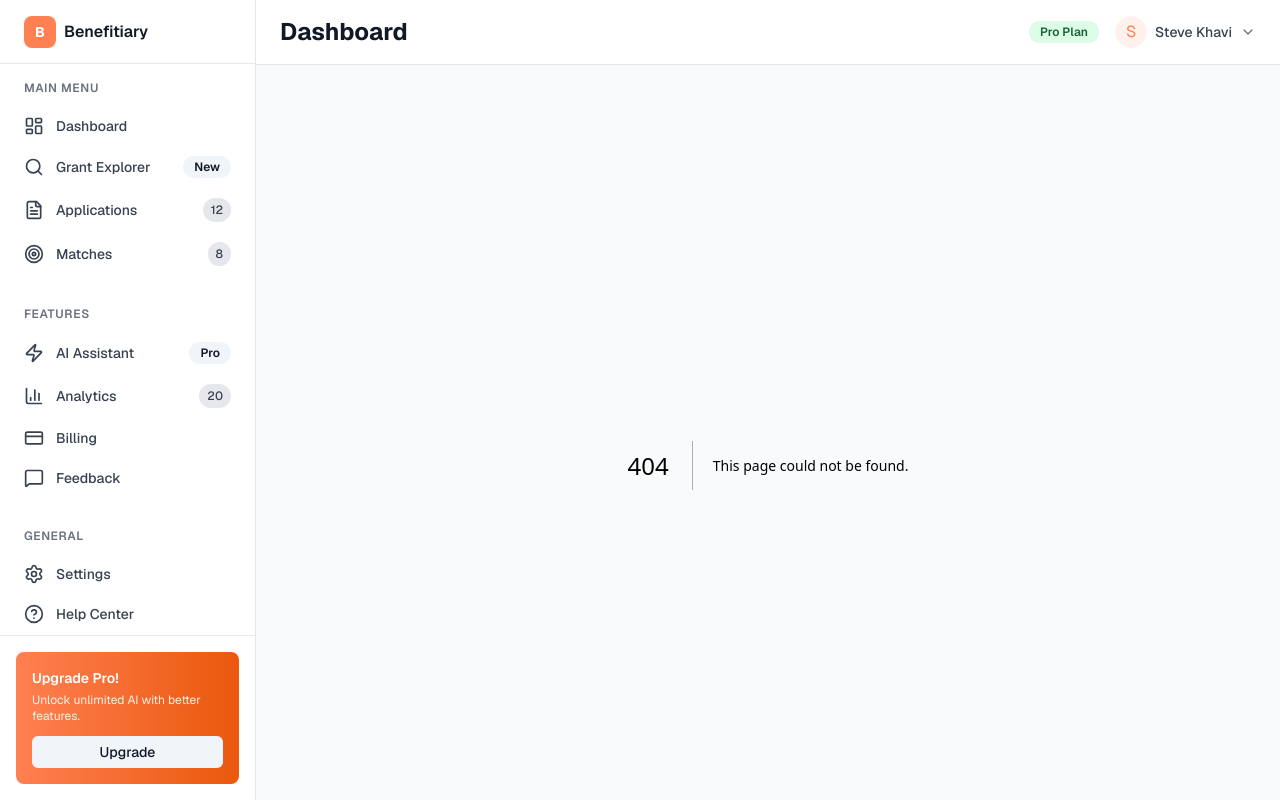
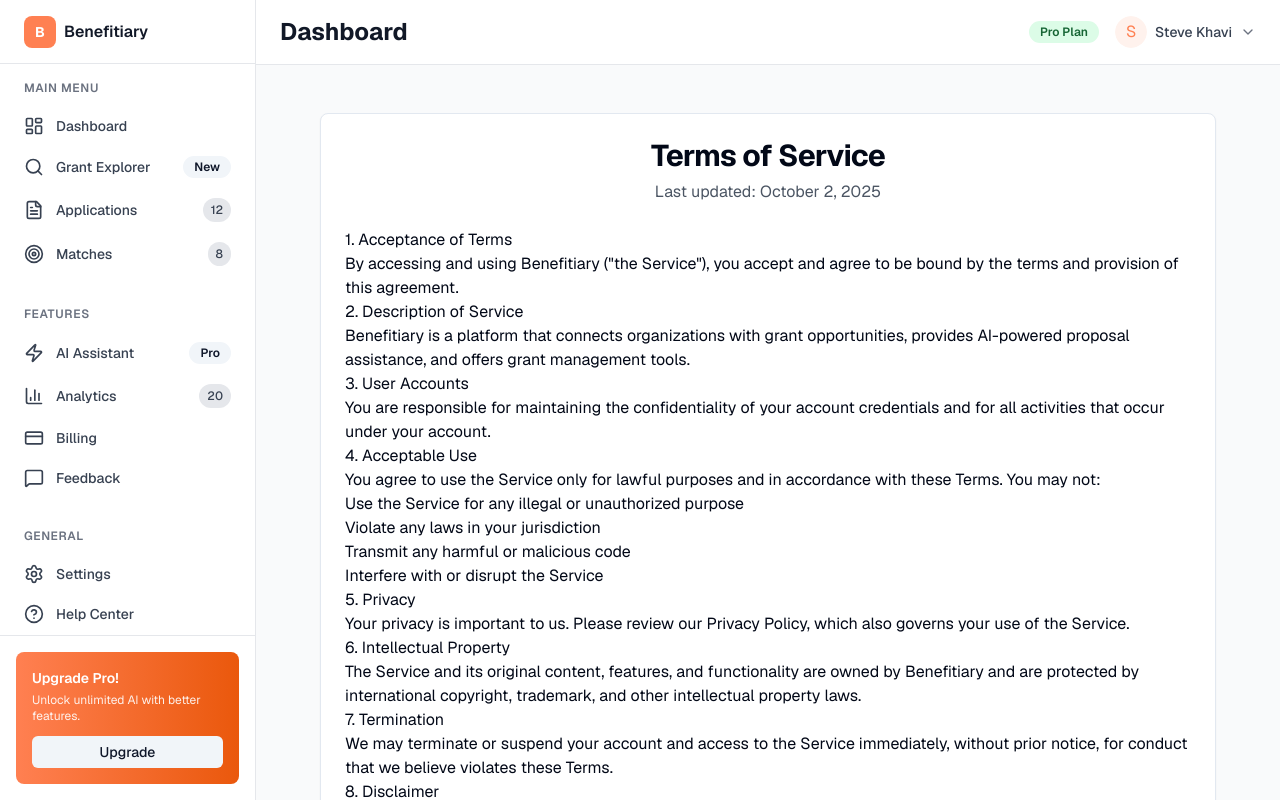
Before and after one commit to iamkhavi/benefitiary, a Next.js app: page /terms in a window 1280 px wide. Before the commit this address had no page. Built offline with nearby package versions, Linux system fonts and the light colour scheme.

Commit message:
Add privacy and terms pages, update auth page links

```diff
--- a/src/app/auth/login/page.tsx
+++ b/src/app/auth/login/page.tsx
@@ -10,6 +10,7 @@
 import { Label } from "@/components/ui/label";
 import { Card, CardContent, CardDescription, CardHeader, CardTitle } from "@/components/ui/card";
 import { authClient } from "@/lib/auth-client";
+import { OAuthButtons } from "@/components/auth/oauth-buttons";
 import { Loader2, AlertCircle } from "lucide-react";
 import { signInSchema, type SignInFormData } from "@/lib/validations/auth";
 
@@ -65,6 +66,8 @@
           </CardDescription>
         </CardHeader>
         <CardContent>
+          <OAuthButtons mode="signin" callbackUrl="/dashboard" />
+
           <form onSubmit={handleSubmit(onSubmit)} className="space-y-4">
             {error && (
               <div className="bg-red-50 border border-red-200 text-red-600 px-4 py-3 rounded-md text-sm flex items-center gap-2">
--- a/src/app/auth/signup/page.tsx
+++ b/src/app/auth/signup/page.tsx
@@ -10,6 +10,7 @@
 import { Label } from "@/components/ui/label";
 import { Card, CardContent, CardDescription, CardHeader, CardTitle } from "@/components/ui/card";
 import { authClient } from "@/lib/auth-client";
+import { OAuthButtons } from "@/components/auth/oauth-buttons";
 import { Loader2, AlertCircle } from "lucide-react";
 import { signUpSchema, type SignUpFormData } from "@/lib/validations/auth";
 
@@ -74,6 +75,8 @@
           </CardDescription>
         </CardHeader>
         <CardContent>
+          <OAuthButtons mode="signup" />
+
           <form onSubmit={handleSubmit(onSubmit)} className="space-y-4">
             {error && (
               <div className="bg-red-50 border border-red-200 text-red-600 px-4 py-3 rounded-md text-sm flex items-center gap-2">
@@ -153,6 +156,25 @@
           </form>
 
           <div className="mt-4 text-center">
+            <p className="text-xs text-gray-500">
+              By continuing, you agree to our{" "}
+              <Link
+                href="/terms"
+                className="text-blue-600 hover:text-blue-500 underline"
+              >
+                Terms of Service
+              </Link>
+              {" "}and{" "}
+              <Link
+                href="/privacy"
+                className="text-blue-600 hover:text-blue-500 underline"
+              >
+                Privacy Policy
+              </Link>
+            </p>
+          </div>
+
+          <div className="mt-4 text-center">
             <p className="text-sm text-gray-600">
               Already have an account?{" "}
               <Link
--- /dev/null
+++ b/src/app/privacy/page.tsx
@@ -0,0 +1,102 @@
+import { Card, CardContent, CardHeader, CardTitle } from "@/components/ui/card";
+
+export default function PrivacyPage() {
+  return (
+    <div className="min-h-screen bg-gray-50 py-12 px-4 sm:px-6 lg:px-8">
+      <div className="max-w-4xl mx-auto">
+        <Card>
+          <CardHeader>
+            <CardTitle className="text-3xl font-bold text-center">
+              Privacy Policy
+            </CardTitle>
+            <p className="text-center text-gray-600">
+              Last updated: October 2, 2025
+            </p>
+          </CardHeader>
+          <CardContent className="prose max-w-none">
+            <h2>1. Information We Collect</h2>
+            <p>
+              We collect information you provide directly to us, such as when you create an account, use our services, or contact us for support.
+            </p>
+
+            <h3>Personal Information</h3>
+            <ul>
+              <li>Name and email address</li>
+              <li>Organization information</li>
+              <li>Grant preferences and interests</li>
+              <li>Payment information (processed securely by our payment providers)</li>
+            </ul>
+
+            <h3>Usage Information</h3>
+            <ul>
+              <li>How you interact with our Service</li>
+              <li>Pages visited and features used</li>
+              <li>Search queries and grant applications</li>
+            </ul>
+
+            <h2>2. How We Use Your Information</h2>
+            <p>We use the information we collect to:</p>
+            <ul>
+              <li>Provide, maintain, and improve our Service</li>
+              <li>Match you with relevant grant opportunities</li>
+              <li>Process payments and manage subscriptions</li>
+              <li>Send you updates and marketing communications (with your consent)</li>
+              <li>Provide customer support</li>
+            </ul>
+
+            <h2>3. Information Sharing</h2>
+            <p>
+              We do not sell, trade, or otherwise transfer your personal information to third parties without your consent, except as described in this policy.
+            </p>
+
+            <h3>We may share information with:</h3>
+            <ul>
+              <li>Service providers who assist in operating our Service</li>
+              <li>Payment processors for billing purposes</li>
+              <li>Legal authorities when required by law</li>
+            </ul>
+
+            <h2>4. Data Security</h2>
+            <p>
+              We implement appropriate security measures to protect your personal information against unauthorized access, alteration, disclosure, or destruction.
+            </p>
+
+            <h2>5. Your Rights</h2>
+            <p>You have the right to:</p>
+            <ul>
+              <li>Access your personal information</li>
+              <li>Correct inaccurate information</li>
+              <li>Delete your account and personal information</li>
+              <li>Opt out of marketing communications</li>
+            </ul>
+
+            <h2>6. Cookies and Tracking</h2>
+            <p>
+              We use cookies and similar technologies to enhance your experience, analyze usage patterns, and provide personalized content.
+            </p>
+
+            <h2>7. Third-Party Services</h2>
+            <p>
+              Our Service may contain links to third-party websites or services. We are not responsible for the privacy practices of these third parties.
+            </p>
+
+            <h2>8. Children's Privacy</h2>
+            <p>
+              Our Service is not intended for children under 13 years of age. We do not knowingly collect personal information from children under 13.
+            </p>
+
+            <h2>9. Changes to This Policy</h2>
+            <p>
+              We may update this Privacy Policy from time to time. We will notify you of any changes by posting the new policy on this page.
+            </p>
+
+            <h2>10. Contact Us</h2>
+            <p>
+              If you have any questions about this Privacy Policy, please contact us at privacy@benefitiary.com.
+            </p>
+          </CardContent>
+        </Card>
+      </div>
+    </div>
+  );
+}
--- /dev/null
+++ b/src/app/terms/page.tsx
@@ -0,0 +1,72 @@
+import { Card, CardContent, CardHeader, CardTitle } from "@/components/ui/card";
+
+export default function TermsPage() {
+  return (
+    <div className="min-h-screen bg-gray-50 py-12 px-4 sm:px-6 lg:px-8">
+      <div className="max-w-4xl mx-auto">
+        <Card>
+          <CardHeader>
+            <CardTitle className="text-3xl font-bold text-center">
+              Terms of Service
+            </CardTitle>
+            <p className="text-center text-gray-600">
+              Last updated: October 2, 2025
+            </p>
+          </CardHeader>
+          <CardContent className="prose max-w-none">
+            <h2>1. Acceptance of Terms</h2>
+            <p>
+              By accessing and using Benefitiary ("the Service"), you accept and agree to be bound by the terms and provision of this agreement.
+            </p>
+
+            <h2>2. Description of Service</h2>
+            <p>
+              Benefitiary is a platform that connects organizations with grant opportunities, provides AI-powered proposal assistance, and offers grant management tools.
+            </p>
+
+            <h2>3. User Accounts</h2>
+            <p>
+              You are responsible for maintaining the confidentiality of your account credentials and for all activities that occur under your account.
+            </p>
+
+            <h2>4. Acceptable Use</h2>
+            <p>
+              You agree to use the Service only for lawful purposes and in accordance with these Terms. You may not:
+            </p>
+            <ul>
+              <li>Use the Service for any illegal or unauthorized purpose</li>
+              <li>Violate any laws in your jurisdiction</li>
+              <li>Transmit any harmful or malicious code</li>
+              <li>Interfere with or disrupt the Service</li>
+            </ul>
+
+            <h2>5. Privacy</h2>
+            <p>
+              Your privacy is important to us. Please review our Privacy Policy, which also governs your use of the Service.
+            </p>
+
+            <h2>6. Intellectual Property</h2>
+            <p>
+              The Service and its original content, features, and functionality are owned by Benefitiary and are protected by international copyright, trademark, and other intellectual property laws.
+            </p>
+
+            <h2>7. Termination</h2>
+            <p>
+              We may terminate or suspend your account and access to the Service immediately, without prior notice, for conduct that we believe violates these Terms.
+            </p>
+
+            <h2>8. Disclaimer</h2>
+            <p>
+              The information on this Service is provided on an "as is" basis. To the fullest extent permitted by law, we exclude all representations, warranties, and conditions relating to our Service.
+            </p>
+
+            <h2>9. Contact Information</h2>
+            <p>
+              If you have any questions about these Terms, please contact us at legal@benefitiary.com.
+            </p>
+          </CardContent>
+        </Card>
+      </div>
+    </div>
+  );
+}
```
